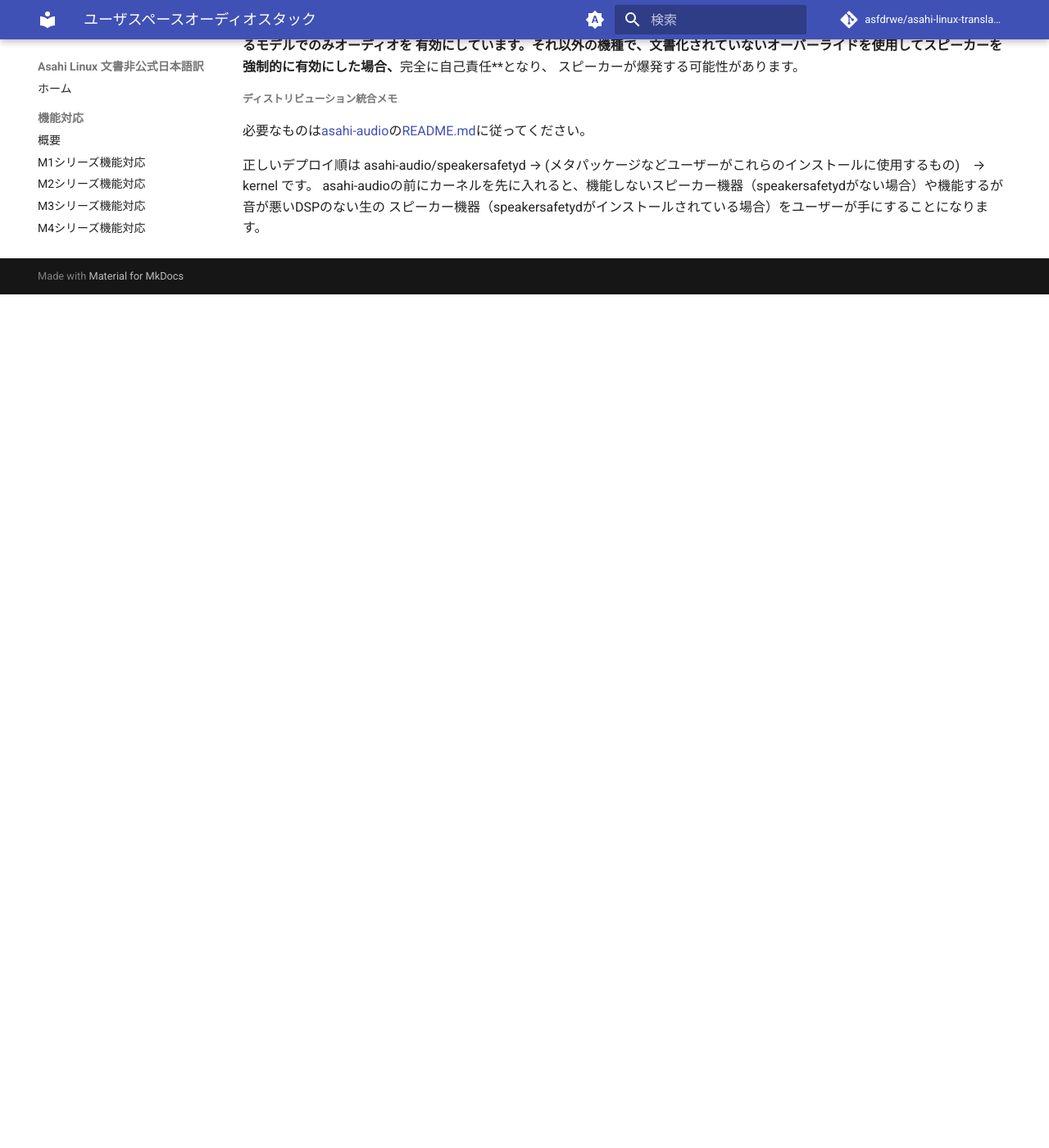
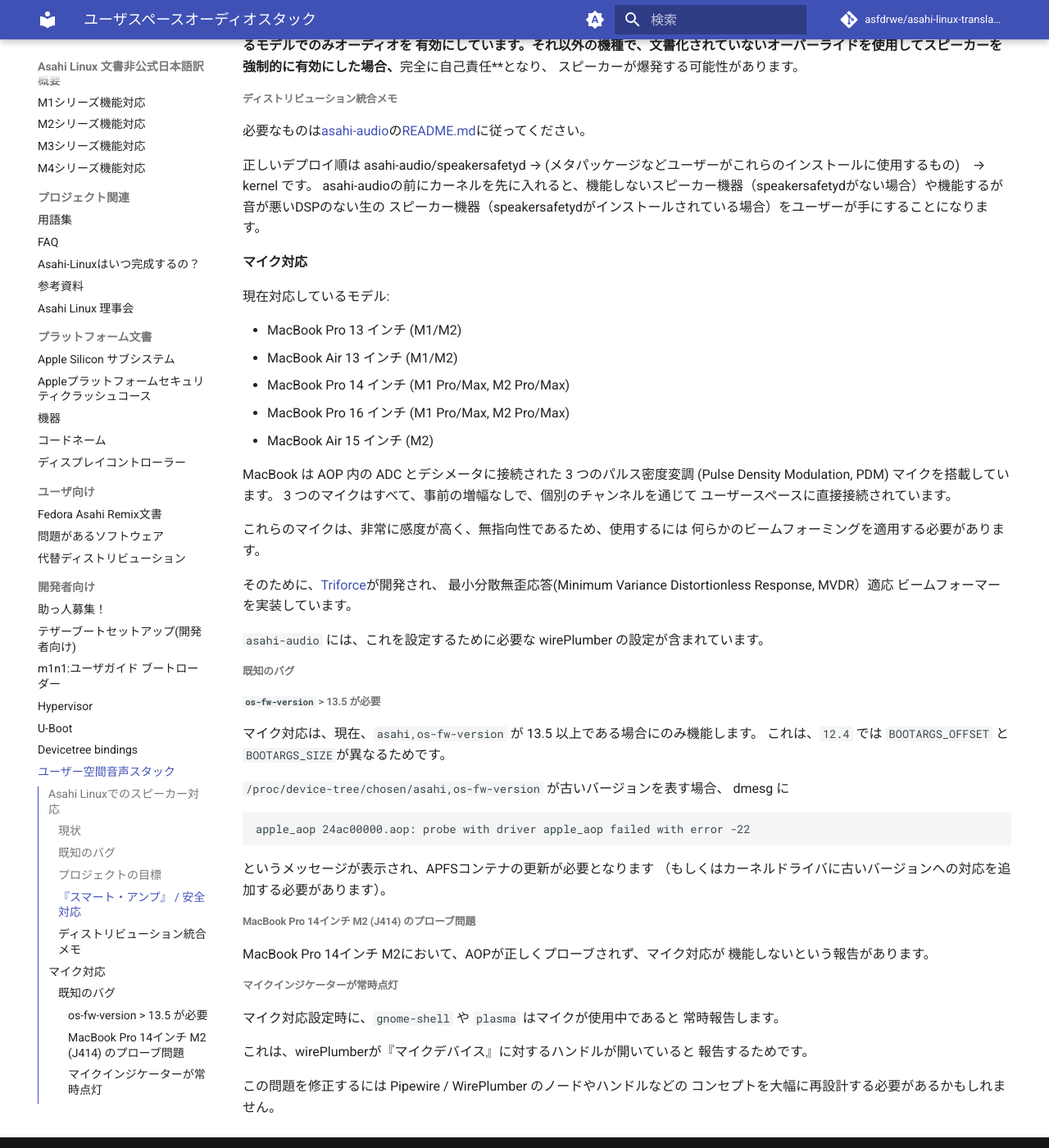
Before and after one commit to asfdrwe/asahi-linux-translations, an MkDocs documentation site: the page built from docs/sw/audio-userspace.md, in a window 1280 px wide and 1400 px high, scrolled down 2746 px. Shown: the whole window at 82% size. Built offline with MkDocs 1.6.1 and Material for MkDocs 9.7.7, drawn with Linux system fonts in a browser that asks for light colours; comment, search, counter and statistics services are not loaded; before the commit the page ends 3105 px from its top, so only the background shows below that; some of the changed text lies outside the part shown.

Commit message:
updated to 2025/4/26

````diff
--- a/docs/sw/audio-userspace.md
+++ b/docs/sw/audio-userspace.md
@@ -2,7 +2,7 @@
 title: ユーザスペースオーディオスタック
 ---
 
-2025/3/9時点の[audio-userspace](https://github.com/AsahiLinux/docs/blob/main/docs/sw/audio-userspace.md)の翻訳
+2025/4/26時点の[audio-userspace](https://github.com/AsahiLinux/docs/blob/main/docs/sw/audio-userspace.md)の翻訳
 
 訳注:
 - 英語版Wikipediaへのリンクは対応する日本語Wikipediaへのリンクに変更
@@ -105,3 +105,60 @@
 正しいデプロイ順は asahi-audio/speakersafetyd → (メタパッケージなどユーザーがこれらのインストールに使用するもの)　→ kernel です。
 asahi-audioの前にカーネルを先に入れると、機能しないスピーカー機器（speakersafetydがない場合）や機能するが音が悪いDSPのない生の
 スピーカー機器（speakersafetydがインストールされている場合）をユーザーが手にすることになります。
+
+# マイク対応
+
+現在対応しているモデル:
+
+ * MacBook Pro 13 インチ (M1/M2)
+ * MacBook Air 13 インチ (M1/M2)
+ * MacBook Pro 14 インチ (M1 Pro/Max, M2 Pro/Max)
+ * MacBook Pro 16 インチ (M1 Pro/Max, M2 Pro/Max)
+ * MacBook Air 15 インチ (M2)
+
+MacBook は AOP 内の ADC とデシメータに接続された 3 つのパルス密度変調
+(Pulse Density Modulation, PDM) マイクを搭載しています。
+3 つのマイクはすべて、事前の増幅なしで、個別のチャンネルを通じて
+ユーザースペースに直接接続されています。
+
+これらのマイクは、非常に感度が高く、無指向性であるため、使用するには
+何らかのビームフォーミングを適用する必要があります。
+
+そのために、[Triforce](https://github.com/chadmed/triforce)が開発され、
+最小分散無歪応答(Minimum Variance Distortionless Response, MVDR）適応
+ビームフォーマーを実装しています。
+
+`asahi-audio` には、これを設定するために必要な wirePlumber の設定が含まれています。
+
+## 既知のバグ
+
+### `os-fw-version` > 13.5 が必要
+
+マイク対応は、現在、`asahi,os-fw-version` が 13.5 以上である場合にのみ機能します。
+これは、`12.4` では `BOOTARGS_OFFSET` と `BOOTARGS_SIZE `が異なるためです。
+
+`/proc/device-tree/chosen/asahi,os-fw-version` が古いバージョンを表す場合、
+dmesg に
+
+```
+apple_aop 24ac00000.aop: probe with driver apple_aop failed with error -22
+```
+
+というメッセージが表示され、APFSコンテナの更新が必要となります
+（もしくはカーネルドライバに古いバージョンへの対応を追加する必要があります）。
+
+### MacBook Pro 14インチ M2 (J414) のプローブ問題
+
+MacBook Pro 14インチ M2において、AOPが正しくプローブされず、マイク対応が
+機能しないという報告があります。
+
+### マイクインジケーターが常時点灯
+
+マイク対応設定時に、`gnome-shell` や `plasma` はマイクが使用中であると
+常時報告します。
+
+これは、wirePlumberが『マイクデバイス』に対するハンドルが開いていると
+報告するためです。
+
+この問題を修正するには Pipewire / WirePlumber のノードやハンドルなどの
+コンセプトを大幅に再設計する必要があるかもしれません。
--- a/mkdocs.yml
+++ b/mkdocs.yml
@@ -35,7 +35,7 @@
     - Hypervisor: sw/m1n1-hypervisor.md
     - U-Boot: sw/u-boot.md
     - Devicetree bindings: sw/devicetree-bindings.md
-    - Apple Silicon MacでのオープンOSエコシステム: platform/open-os-interop.md
+    - ユーザー空間音声スタック: sw/audio-userspace.md
 
 theme:
   name: material
````
Also changed, not shown: docs/sw/broken-software.md (+2 -2 lines).
